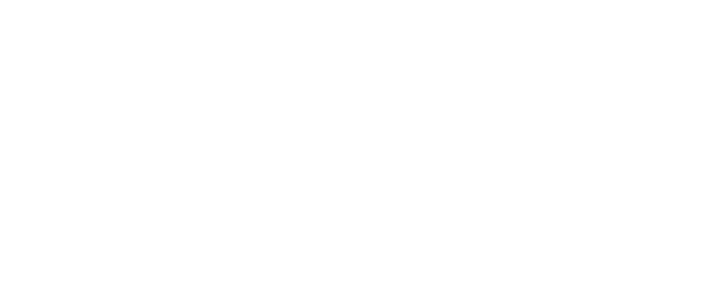
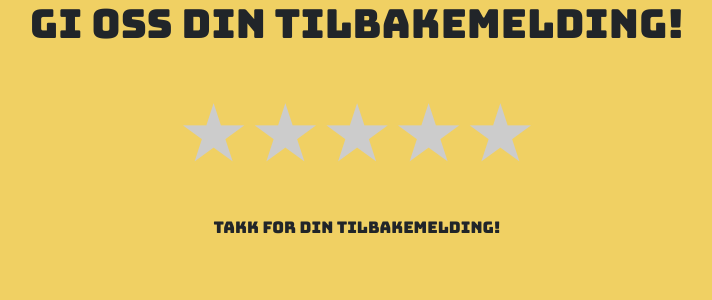
Before and after one commit to jegerfreddy/SmidigProsjekt, a React (Vite) app in the folder Frontend/user/: page /feedBackPage in a window 1280 px wide. Before the commit this address had no page. Shown: the top 300 px of the page, without its empty margins (283-995 px from the left). Built offline with nearby package versions, Linux system fonts and the light colour scheme.

Commit message:
feedbackpage endret

```diff
--- a/Frontend/user/src/Pages/FeedBackPage.tsx
+++ b/Frontend/user/src/Pages/FeedBackPage.tsx
@@ -23,7 +23,7 @@
 
 
 return (
-        <main className="bgColor">
+        <main className="vh-100 bgColor">
             <div className="container text-center">
                 <h1>Gi oss din tilbakemelding!</h1>
                 <div className="stars my-4">
--- a/Frontend/user/src/Routes/Routing.tsx
+++ b/Frontend/user/src/Routes/Routing.tsx
@@ -15,6 +15,7 @@
 import StandByPage from '../Pages/StandByPage';
 import TiePage from '../Pages/TiePage';
 import MiniGamePage from '../Pages/MiniGamePage';
+import FeedBackPage from '../Pages/FeedBackPage';
 
 const Routing: React.FC = () => {
     PhoneInfo();
@@ -52,6 +53,7 @@
                 <Route path="/Waiting" element={<WaitingLobbyPage />} />
                 <Route path="/Tie" element={<TiePage />} />
                 <Route path="/Minigame" element={<MiniGamePage />} />
+                <Route path="/feedBackPage" element={<FeedBackPage />} />
             </Routes>
         </Router>
     );
```
Also changed, not shown: 1 other file (tests, documents, lock files or other folders).
